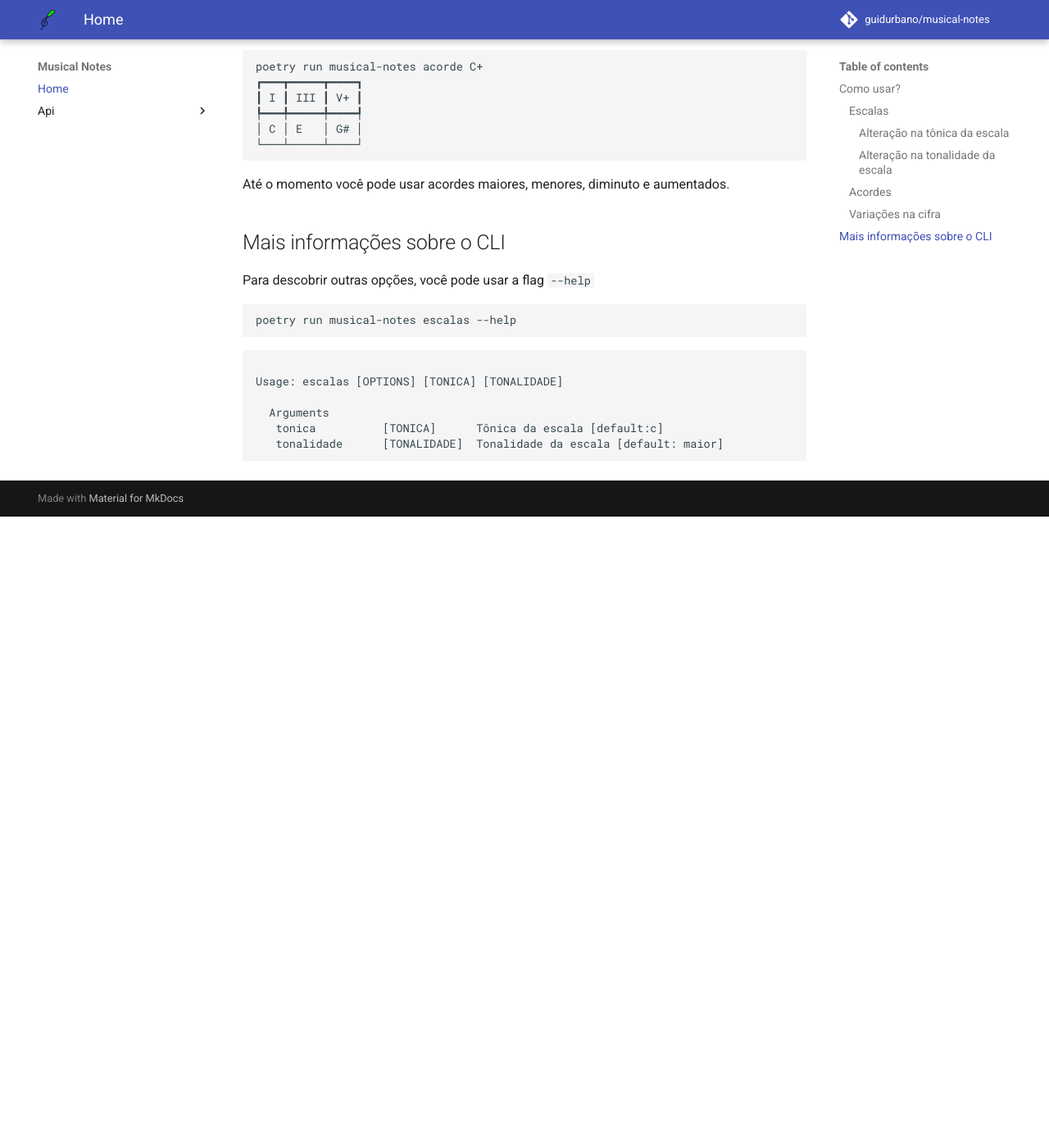
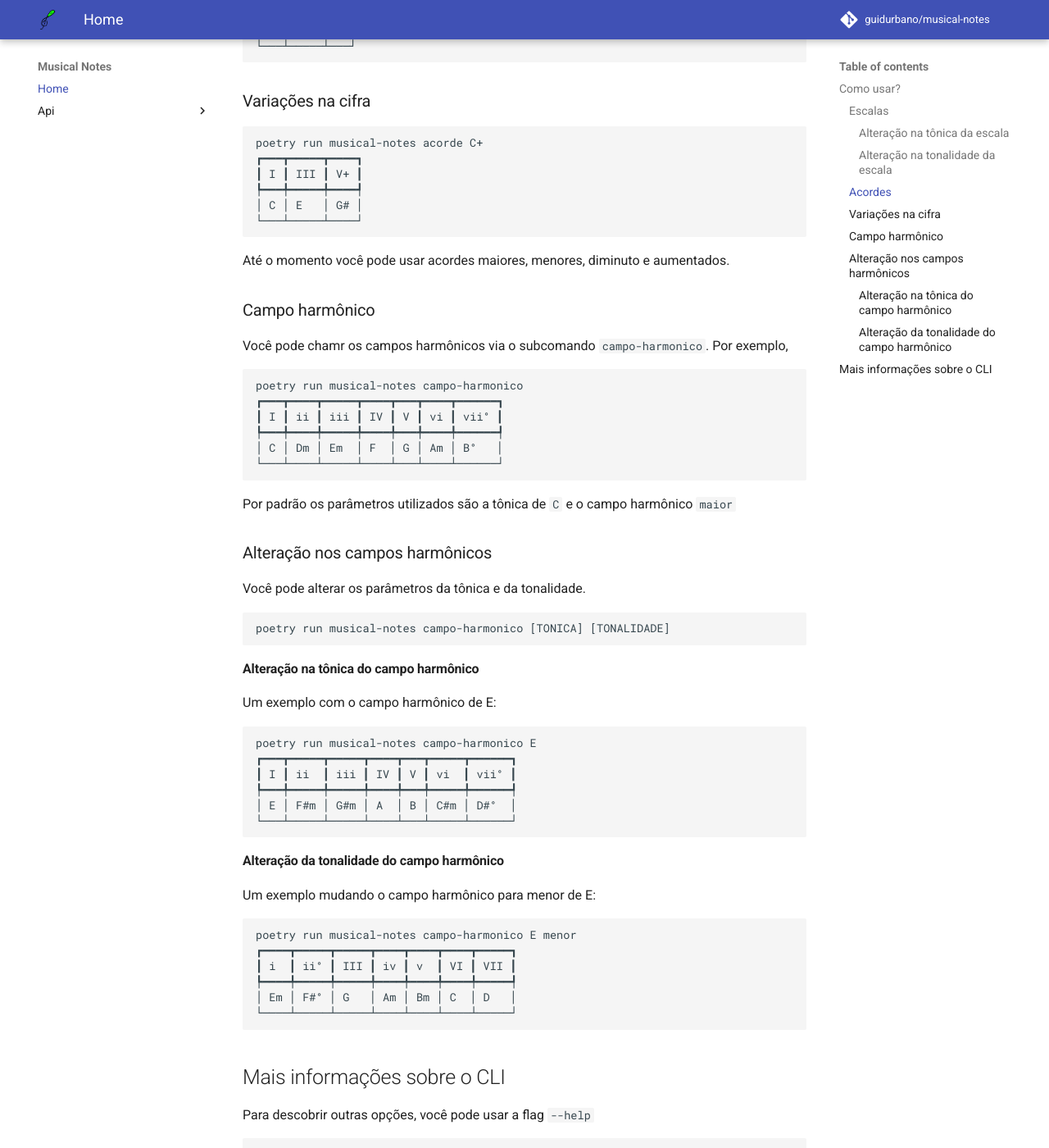
Before and after one commit to guidurbano/musical-notes, an MkDocs documentation site: the page built from docs/index.md, in a window 1280 px wide and 1400 px high, scrolled down 1911 px. Shown: the whole window at 82% size. Built offline with MkDocs 1.6.1 and Material for MkDocs 9.7.7, drawn with Linux system fonts in a browser that asks for light colours; comment, search, counter and statistics services are not loaded; before the commit the page ends 2541 px from its top, so only the background shows below that; some of the changed text lies outside the part shown.

Commit message:
documentacao de campos harmonicos
Signed-off-by: guilhermedurbano <guilhermedurbano@gmail.com>

````diff
--- a/docs/index.md
+++ b/docs/index.md
@@ -1,7 +1,12 @@
 ![project_logo](assets/logo.png){ width="400" .center }
 # Musical notes
 
-Notas musicais é um CLI para ajudar na formação de escalas e acordes
+Notas musicais é um CLI para ajudar na formação de escalas, acordes e campos
+harmônicos.
+
+Toda aplicação é baseada em um comando `musical-notes`. Esse comando
+tem um subcomando relacionado a cada ação que a aplicação pode realizar.
+Como `escalas`, `acordes` e `campo-harmonico`.
 
 Temos dois comandos disponíveis: `escala` e `acorde`
 
@@ -85,20 +90,82 @@ poetry run musical-notes acorde C+
 
 Até o momento você pode usar acordes maiores, menores, diminuto e aumentados.
 
+### Campo harmônico
+
+Você pode chamr os campos harmônicos via o subcomando `campo-harmonico`. Por
+exemplo,
+
+```bash
+poetry run musical-notes campo-harmonico
+┏━━━┳━━━━┳━━━━━┳━━━━┳━━━┳━━━━┳━━━━━━┓
+┃ I ┃ ii ┃ iii ┃ IV ┃ V ┃ vi ┃ vii° ┃
+┡━━━╇━━━━╇━━━━━╇━━━━╇━━━╇━━━━╇━━━━━━┩
+│ C │ Dm │ Em  │ F  │ G │ Am │ B°   │
+└───┴────┴─────┴────┴───┴────┴──────┘
+```
+
+Por padrão os parâmetros utilizados são a tônica de `C` e o campo harmônico `maior`
+
+### Alteração nos campos harmônicos
+
+Você pode alterar os parâmetros da tônica e da tonalidade.
+
+```bash
+poetry run musical-notes campo-harmonico [TONICA] [TONALIDADE]
+```
+
+#### Alteração na tônica do campo harmônico
+
+Um exemplo com o campo harmônico de E:
+
+```bash
+poetry run musical-notes campo-harmonico E
+┏━━━┳━━━━━┳━━━━━┳━━━━┳━━━┳━━━━━┳━━━━━━┓
+┃ I ┃ ii  ┃ iii ┃ IV ┃ V ┃ vi  ┃ vii° ┃
+┡━━━╇━━━━━╇━━━━━╇━━━━╇━━━╇━━━━━╇━━━━━━┩
+│ E │ F#m │ G#m │ A  │ B │ C#m │ D#°  │
+└───┴─────┴─────┴────┴───┴─────┴──────┘
+```
+
+#### Alteração da tonalidade do campo harmônico
+
+Um exemplo mudando o campo harmônico para menor de E:
+
+```bash
+poetry run musical-notes campo-harmonico E menor
+┏━━━━┳━━━━━┳━━━━━┳━━━━┳━━━━┳━━━━┳━━━━━┓
+┃ i  ┃ ii° ┃ III ┃ iv ┃ v  ┃ VI ┃ VII ┃
+┡━━━━╇━━━━━╇━━━━━╇━━━━╇━━━━╇━━━━╇━━━━━┩
+│ Em │ F#° │ G   │ Am │ Bm │ C  │ D   │
+└────┴─────┴─────┴────┴────┴────┴─────┘
+```
+
 ## Mais informações sobre o CLI
 
 Para descobrir outras opções, você pode usar a flag `--help`
 
 ```bash
-poetry run musical-notes escalas --help
+poetry run musical-notes --help
+
+Usage: musical-notes [OPTIONS] COMMAND [ARGS]...
+ Commands  acorde                                                                      campo-harmonico                                                             escala
 ```
 
 
 ```
 
-Usage: escalas [OPTIONS] [TONICA] [TONALIDADE]
+ Usage: musical-notes escalas [OPTIONS] [TONICA] [TONALIDADE]
 
   Arguments
    tonica          [TONICA]      Tônica da escala [default:c]
    tonalidade      [TONALIDADE]  Tonalidade da escala [default: maior]
 ```
+
+```
+
+ Usage: musical-notes campo-harmonico [OPTIONS] [TONICA] [TONALIDADE]
+
+  Arguments
+   tonica          [TONICA]      Tônica do campo harmonico [default:c]
+   tonalidade      [TONALIDADE]  Tonalidade do campo [default: maior]
+```
````
